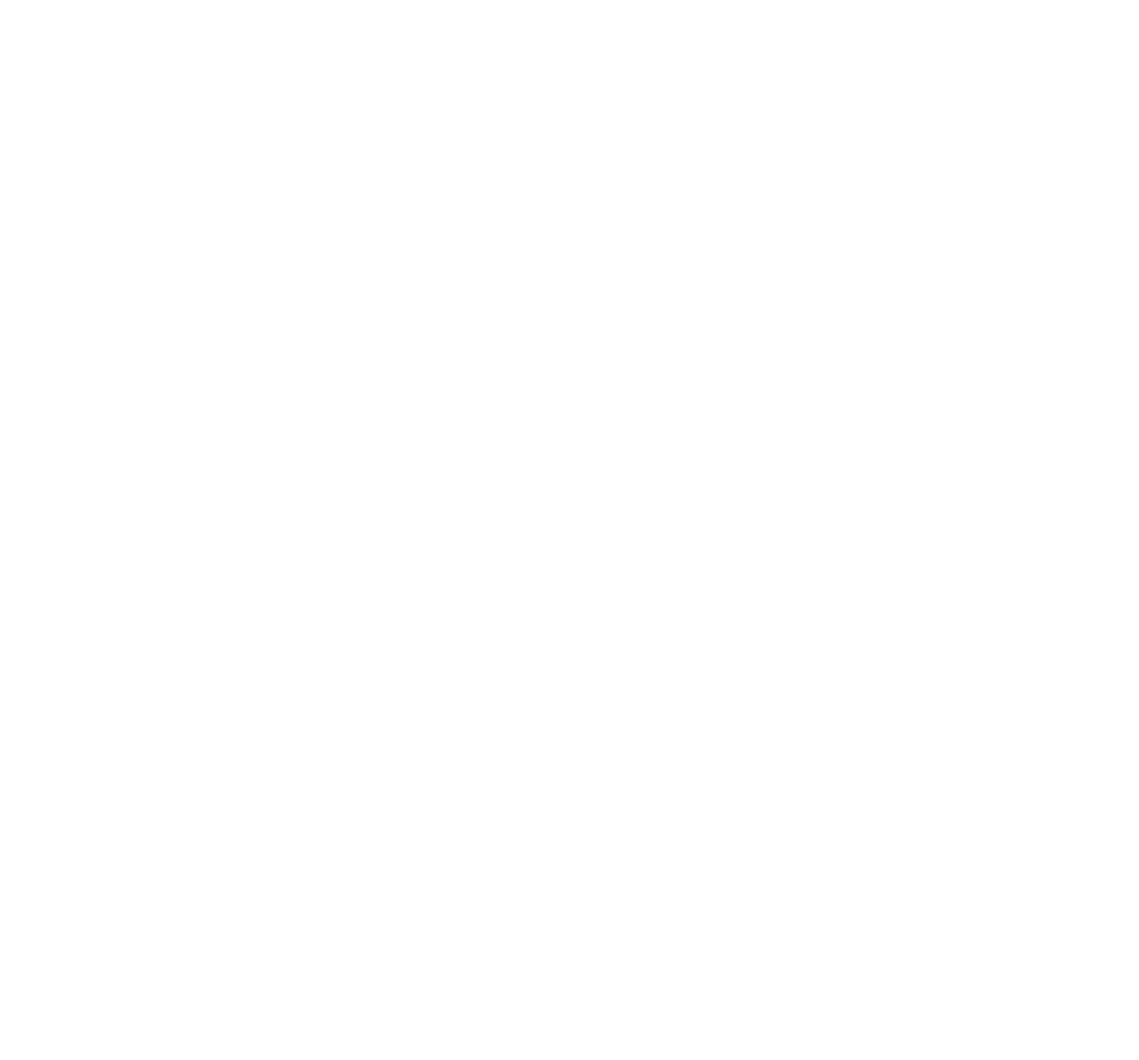
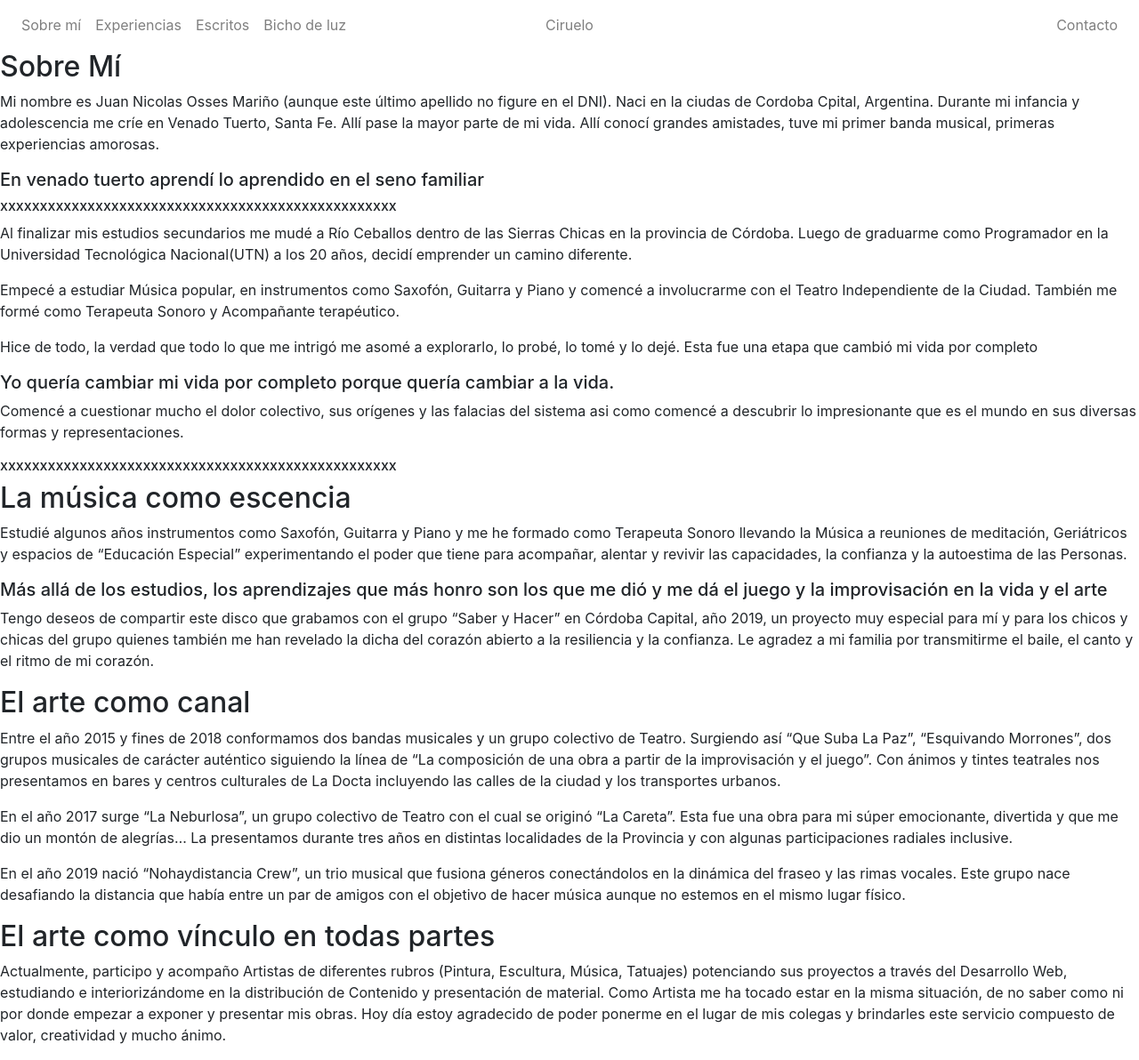
Before and after one commit to aortiz20/Ciruelo, a PHP site: page / in a window 1280 px wide. Before the commit the page is empty. Shown: the whole page at 89% size. Before the commit the page ends 800 px from the top, so only its background shows below. Run offline with PHP 8.4, Linux system fonts and the light colour scheme.

Commit message:
Agrgue header y todo el texto, ademas de la pagina de contacto

```diff
--- a/index.html
+++ b/index.html
@@ -1,19 +1,174 @@
 <!DOCTYPE html>
 <html lang="en">
-<head>
-    <meta charset="UTF-8">
-    <meta http-equiv="X-UA-Compatible" content="IE=edge">
-    <meta name="viewport" content="width=device-width, initial-scale=1.0">
+  <head>
+    <meta charset="UTF-8" />
+    <meta http-equiv="X-UA-Compatible" content="IE=edge" />
+    <meta name="viewport" content="width=device-width, initial-scale=1.0" />
     <title>Ciruelo</title>
-</head>
-<body>
+    <link rel="stylesheet" href="css/style.css" />
+  </head>
+  <body>
+    <nav class="navbar navbar-expand-lg navbar-light main-nav">
+      <button
+        class="navbar-toggler"
+        type="button"
+        data-toggle="collapse"
+        data-target="#navbarTogglerDemo01"
+        aria-controls="navbarTogglerDemo01"
+        aria-expanded="false"
+        aria-label="Toggle navigation"
+      >
+        <span class="navbar-toggler-icon"></span>
+      </button>
+      <div class="collapse navbar-collapse" id="navbarTogglerDemo01">
+        <ul class="nav navbar-nav w-100">
+          <li>
+            <a class="nav-link" href="#">Sobre mí</a>
+          </li>
+          <li class="nav-item">
+            <a class="nav-link" href="#">Experiencias</a>
+          </li>
+          <li class="nav-item">
+            <a class="nav-link" href="#">Escritos</a>
+          </li>
+          <li class="nav-item">
+            <a class="nav-link" href="#">Bicho de luz</a>
+          </li>
+        </ul>
+        <ul class="nav navbar-nav justify-content-center">
+          <li class="nav-item"><a class="nav-link" href="#">Ciruelo</a></li>
+        </ul>
+        <ul class="nav navbar-nav w-100 justify-content-end">
+          <li class="nav-item">
+            <a class="nav-link" href="pages/contacto.html">Contacto</a>
+          </li>
+        </ul>
+      </div>
+    </nav>
 
+    <div data-spy="scroll" data-target="#navbar-spy" data-offset="0">
+      <h2 id="sobremi">Sobre Mí</h2>
 
+      <p>
+        Mi nombre es Juan Nicolas Osses Mariño (aunque este último apellido no
+        figure en el DNI). Naci en la ciudas de Cordoba Cpital, Argentina.
+        Durante mi infancia y adolescencia me críe en Venado Tuerto, Santa Fe.
+        Allí pase la mayor parte de mi vida. Allí conocí grandes amistades, tuve
+        mi primer banda musical, primeras experiencias amorosas.
+      </p>
 
+      <h5>En venado tuerto aprendí lo aprendido en el seno familiar</h5>
 
+      <h6>xxxxxxxxxxxxxxxxxxxxxxxxxxxxxxxxxxxxxxxxxxxxxxxxxx</h6>
 
-    <script src="https://code.jquery.com/jquery-3.5.1.slim.min.js" integrity="sha384-DfXdz2htPH0lsSSs5nCTpuj/zy4C+OGpamoFVy38MVBnE+IbbVYUew+OrCXaRkfj" crossorigin="anonymous"></script>
-<script src="https://cdn.jsdelivr.net/npm/popper.js@1.16.0/dist/umd/popper.min.js" integrity="sha384-Q6E9RHvbIyZFJoft+2mJbHaEWldlvI9IOYy5n3zV9zzTtmI3UksdQRVvoxMfooAo" crossorigin="anonymous"></script>
-<script src="https://stackpath.bootstrapcdn.com/bootstrap/4.5.0/js/bootstrap.min.js" integrity="sha384-OgVRvuATP1z7JjHLkuOU7Xw704+h835Lr+6QL9UvYjZE3Ipu6Tp75j7Bh/kR0JKI" crossorigin="anonymous"></script>
-</body>
+      <p>
+        Al finalizar mis estudios secundarios me mudé a Río Ceballos dentro de
+        las Sierras Chicas en la provincia de Córdoba. Luego de graduarme como
+        Programador en la Universidad Tecnológica Nacional(UTN) a los 20 años,
+        decidí emprender un camino diferente.
+      </p>
+
+      <p>
+        Empecé a estudiar Música popular, en instrumentos como Saxofón, Guitarra
+        y Piano y comencé a involucrarme con el Teatro Independiente de la
+        Ciudad. También me formé como Terapeuta Sonoro y Acompañante
+        terapéutico.
+      </p>
+
+      <p>
+        Hice de todo, la verdad que todo lo que me intrigó me asomé a
+        explorarlo, lo probé, lo tomé y lo dejé. Esta fue una etapa que cambió
+        mi vida por completo
+      </p>
+
+      <h5>
+        Yo quería cambiar mi vida por completo porque quería cambiar a la vida.
+      </h5>
+
+      <p>
+        Comencé a cuestionar mucho el dolor colectivo, sus orígenes y las
+        falacias del sistema asi como comencé a descubrir lo impresionante que
+        es el mundo en sus diversas formas y representaciones.
+      </p>
+
+      <h6>xxxxxxxxxxxxxxxxxxxxxxxxxxxxxxxxxxxxxxxxxxxxxxxxxx</h6>
+
+      <h2 id="experiencias">La música como escencia</h2>
+      <p>
+        Estudié algunos años instrumentos como Saxofón, Guitarra y Piano y me he
+        formado como Terapeuta Sonoro llevando la Música a reuniones de
+        meditación, Geriátricos y espacios de “Educación Especial”
+        experimentando el poder que tiene para acompañar, alentar y revivir las
+        capacidades, la confianza y la autoestima de las Personas.
+      </p>
+
+      <h5>
+        Más allá de los estudios, los aprendizajes que más honro son los que me
+        dió y me dá el juego y la improvisación en la vida y el arte
+      </h5>
+
+      <p>
+        Tengo deseos de compartir este disco que grabamos con el grupo “Saber y
+        Hacer” en Córdoba Capital, año 2019, un proyecto muy especial para mí y
+        para los chicos y chicas del grupo quienes también me han revelado la
+        dicha del corazón abierto a la resiliencia y la confianza. Le agradez a
+        mi familia por transmitirme el baile, el canto y el ritmo de mi corazón.
+      </p>
+
+      <h2>El arte como canal</h2>
+      <p>
+        Entre el año 2015 y fines de 2018 conformamos dos bandas musicales y un
+        grupo colectivo de Teatro. Surgiendo así “Que Suba La Paz”, “Esquivando
+        Morrones”, dos grupos musicales de carácter auténtico siguiendo la línea
+        de “La composición de una obra a partir de la improvisación y el juego”.
+        Con ánimos y tintes teatrales nos presentamos en bares y centros
+        culturales de La Docta incluyendo las calles de la ciudad y los
+        transportes urbanos.
+      </p>
+
+      <p>
+        En el año 2017 surge “La Neburlosa”, un grupo colectivo de Teatro con el
+        cual se originó “La Careta”. Esta fue una obra para mi súper
+        emocionante, divertida y que me dio un montón de alegrías… La
+        presentamos durante tres años en distintas localidades de la Provincia y
+        con algunas participaciones radiales inclusive.
+      </p>
+
+      <p>
+        En el año 2019 nació “Nohaydistancia Crew”, un trio musical que fusiona
+        géneros conectándolos en la dinámica del fraseo y las rimas vocales.
+        Este grupo nace desafiando la distancia que había entre un par de amigos
+        con el objetivo de hacer música aunque no estemos en el mismo lugar
+        físico.
+      </p>
+
+      <h2>El arte como vínculo en todas partes</h2>
+      <p>
+        Actualmente, participo y acompaño Artistas de diferentes rubros
+        (Pintura, Escultura, Música, Tatuajes) potenciando sus proyectos a
+        través del Desarrollo Web, estudiando e interiorizándome en la
+        distribución de Contenido y presentación de material. Como Artista me ha
+        tocado estar en la misma situación, de no saber como ni por donde
+        empezar a exponer y presentar mis obras. Hoy día estoy agradecido de
+        poder ponerme en el lugar de mis colegas y brindarles este servicio
+        compuesto de valor, creatividad y mucho ánimo.
+      </p>
+    </div>
+
+    <script
+      src="https://code.jquery.com/jquery-3.5.1.slim.min.js"
+      integrity="sha384-DfXdz2htPH0lsSSs5nCTpuj/zy4C+OGpamoFVy38MVBnE+IbbVYUew+OrCXaRkfj"
+      crossorigin="anonymous"
+    ></script>
+    <script
+      src="https://cdn.jsdelivr.net/npm/popper.js@1.16.0/dist/umd/popper.min.js"
+      integrity="sha384-Q6E9RHvbIyZFJoft+2mJbHaEWldlvI9IOYy5n3zV9zzTtmI3UksdQRVvoxMfooAo"
+      crossorigin="anonymous"
+    ></script>
+    <script
+      src="https://stackpath.bootstrapcdn.com/bootstrap/4.5.0/js/bootstrap.min.js"
+      integrity="sha384-OgVRvuATP1z7JjHLkuOU7Xw704+h835Lr+6QL9UvYjZE3Ipu6Tp75j7Bh/kR0JKI"
+      crossorigin="anonymous"
+    ></script>
+  </body>
 </html>
--- a/scss/estilos.scss
+++ b/scss/estilos.scss
@@ -1,7 +1,15 @@
-h1 {
-    font-family: 'Courier New', Courier, monospace;
-    color: red;
+* {
+  margin: 0;
+  padding: 0;
+
+  html {
+    font-size: 62, 5%;
+  }
+
+  .navbar .flex-1 {
+    flex: 1;
+    flex-basis: 100%;
+  }
 }
 
-
-@import "../bootstrap/scss/bootstrap.scss"
+@import "../bootstrap/scss/bootstrap.scss";
```
Also changed, not shown: pages/contacto.html (added, +12 -0 lines), css/style.css.
